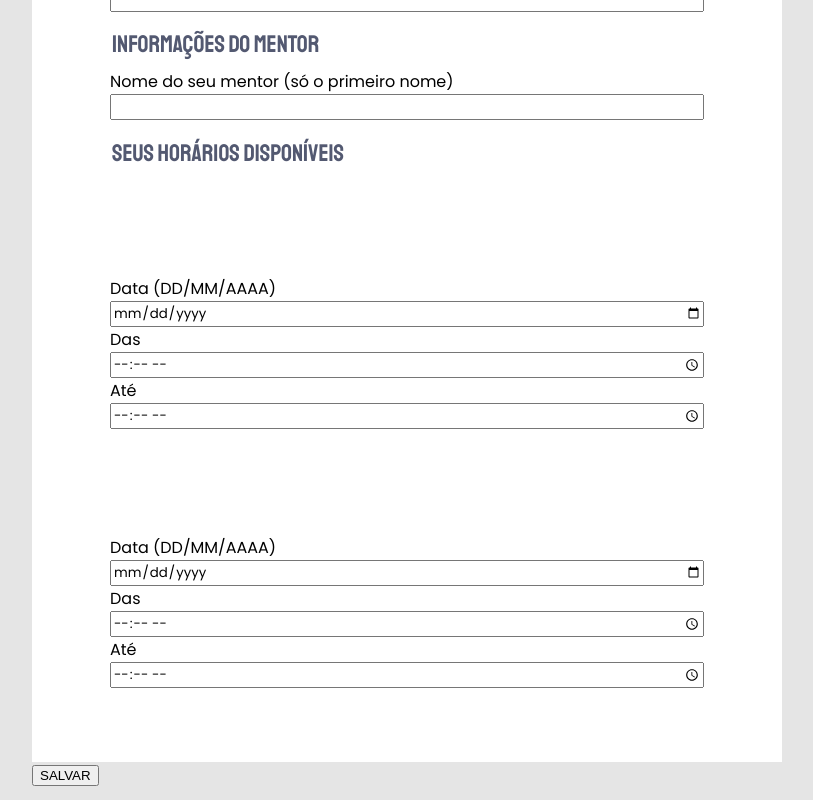
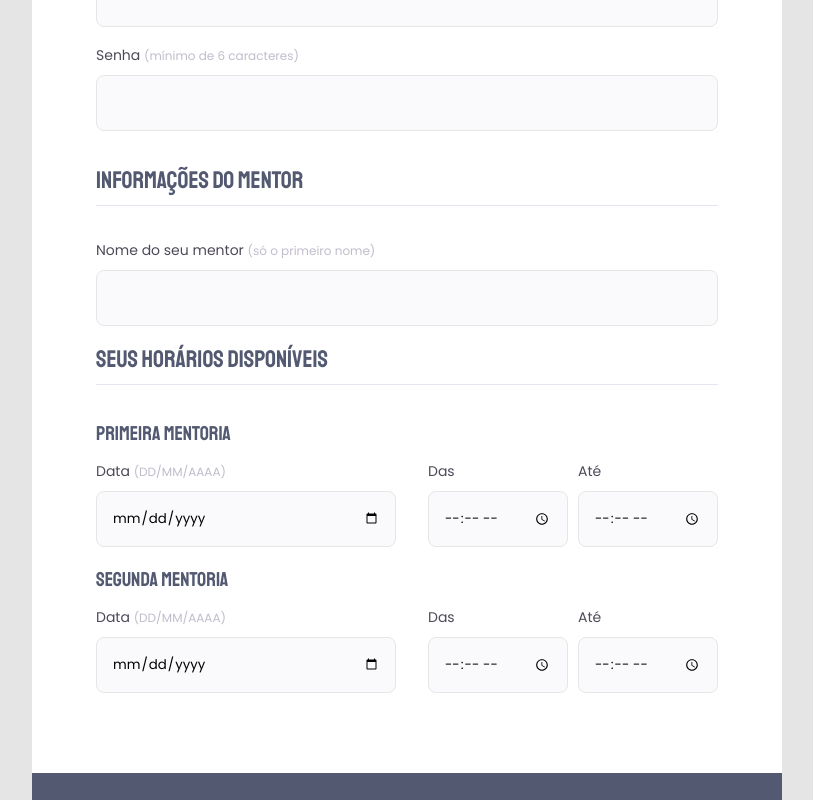
Before and after one commit to VictorZornek/formsMentoria, a plain HTML site: page index.html in a window 1280 px wide. Shown: the part 640-1440 px from the top of the page, without its empty margins (233-1046 px from the left). Drawn offline with Linux system fonts and the light colour scheme.

Commit message:
Finalização do projeto

```diff
--- a/index.html
+++ b/index.html
@@ -45,7 +45,7 @@
 
                     <div class="input-wrapper">
                         <label for="password">Senha <span>(mínimo de 6 caracteres)</span></label>
-                        <input type="password" id="password" required >
+                        <input type="password" id="password" required minlength="6">
                     </div>
 
                 </div>
@@ -53,8 +53,8 @@
 
 
             <fieldset>
-                <div class="fieldset-wrapper">
-                    <legend>INFORMAÇÕES DO MENTOR</legend>
+                <div class="fieldset-wrapper" id="info">
+                    <legend >INFORMAÇÕES DO MENTOR</legend>
 
                     <div class="input-wrapper">
                         <label for="mentorName">Nome do seu mentor <span>(só o primeiro nome)</span></label>
@@ -75,14 +75,16 @@
                             <input type="date" id="mentoring-date" />
                         </div>
 
-                        <div class="input-wrapper">
-                            <label for="mentoring-begin">Das</label>
-                            <input type="time" id="mentoring-begin" />
-                        </div>
+                        <div class="hours">
+                            <div class="input-wrapper">
+                                <label for="mentoring-begin">Das</label>
+                                <input type="time" id="mentoring-begin" />
+                            </div>
 
-                        <div class="input-wrapper">
-                            <label for="mentoring-end">Até</label>
-                            <input type="time" id="mentoring-end" />
+                            <div class="input-wrapper">
+                                <label for="mentoring-end">Até</label>
+                                <input type="time" id="mentoring-end" />
+                            </div>
                         </div>
                     </div>
 
@@ -94,15 +96,18 @@
                             <input type="date" id="mentoring-date" />
                         </div>
 
-                        <div class="input-wrapper">
-                            <label for="mentoring-begin">Das</label>
-                            <input type="time" id="mentoring-begin" />
+                        <div class="hours">
+                            <div class="input-wrapper">
+                                <label for="mentoring-begin">Das</label>
+                                <input type="time" id="mentoring-begin" />
+                            </div>
+
+                            <div class="input-wrapper">
+                                <label for="mentoring-end">Até</label>
+                                <input type="time" id="mentoring-end" />
+                            </div>
                         </div>
 
-                        <div class="input-wrapper">
-                            <label for="mentoring-end">Até</label>
-                            <input type="time" id="mentoring-end" />
-                        </div>
                     </div>
                 </div>
             </fieldset>
--- a/style.css
+++ b/style.css
@@ -1,3 +1,9 @@
+* {
+    margin: 0;
+    padding: 0;
+    box-sizing: border-box;
+}
+
 body {
     background: #E5E5E5;
 }
@@ -34,7 +40,7 @@ h1 {
     color: white;
 }
 
-p {
+header p {
     font-size: 20px;
 
     margin: 18px 0 58px 0;
@@ -44,7 +50,7 @@ p {
 
 form {
     background: white;
-    border-radius: 8px 8px 0 0;
+    border-radius: 20px 20px 0 0;
 
     padding: 64px;
 }
@@ -60,7 +66,10 @@ legend {
 
     color: #535971;
 
-    margin-bottom: 8px;
+    border-bottom: 1px solid #E6E6F0;
+    padding-bottom: 8px;
+
+    margin-bottom: 32px;
 }
 
 .input-wrapper {
@@ -69,10 +78,103 @@ legend {
 }
 
 .first-lastname {
-    border-top: 1px solid #E6E6F0;
+    display: flex;
+    gap: 22px;
+    margin-top: 4px;
+}
 
-    padding-top: 36px;
-    gap: 22px;
+
+.first-lastname input, .col-3 input {
+    width: 300px;
+
+}
+
+label {
+    margin-bottom: 8px;
+
+    color: #4E4958;
+    line-height: 24px;
+    font-size: 14px;
+}
+
+input {
+    border: 1px solid #E6E6E6;
+    border-radius: 8px;
+
+    height: 56px;
+
+    background: #FAFAFC;
+
+    margin-bottom: 16px;
+
+    padding: 0 15px;
+}
+
+span {
+    color: #C1BCCC;
+
+    line-height: 20px;
+    font-size: 12px;
+
+}
+
+#info {
+    margin-top: 16px;
+}
+
+fieldset p {
+    font-family: "Staatliches", sans-serif;
+    font-size: 20px;
+    line-height: 34px;
+
+    color: #535971;
+
+    margin-bottom: 8px;
+}
+
+.col-3 {
+    display: flex;
+    gap: 32px;
+
+}
+
+.hours {
+    display: flex;
+    gap: 10px;
+}
+
+.hours input {
+    width: 140px;
+}
+
+footer {
+    background: #535971;
+
+    width: 750px;
+    height: 160px;
+
+    border-radius: 0 0 20px 20px;
 
     display: flex;
+    justify-content: center;
+    align-items: center;
+
+    margin-bottom: 200px;
 }
+
+button {
+    font-family: "Staatliches", sans-serif;
+    font-size: 20px;
+    line-height: 24px;
+
+    background: #FF5374;
+
+    padding: 15px;
+
+    width: 608px;
+
+    border: none;
+    border-radius: 20px;
+
+    color: white;
+}
```
